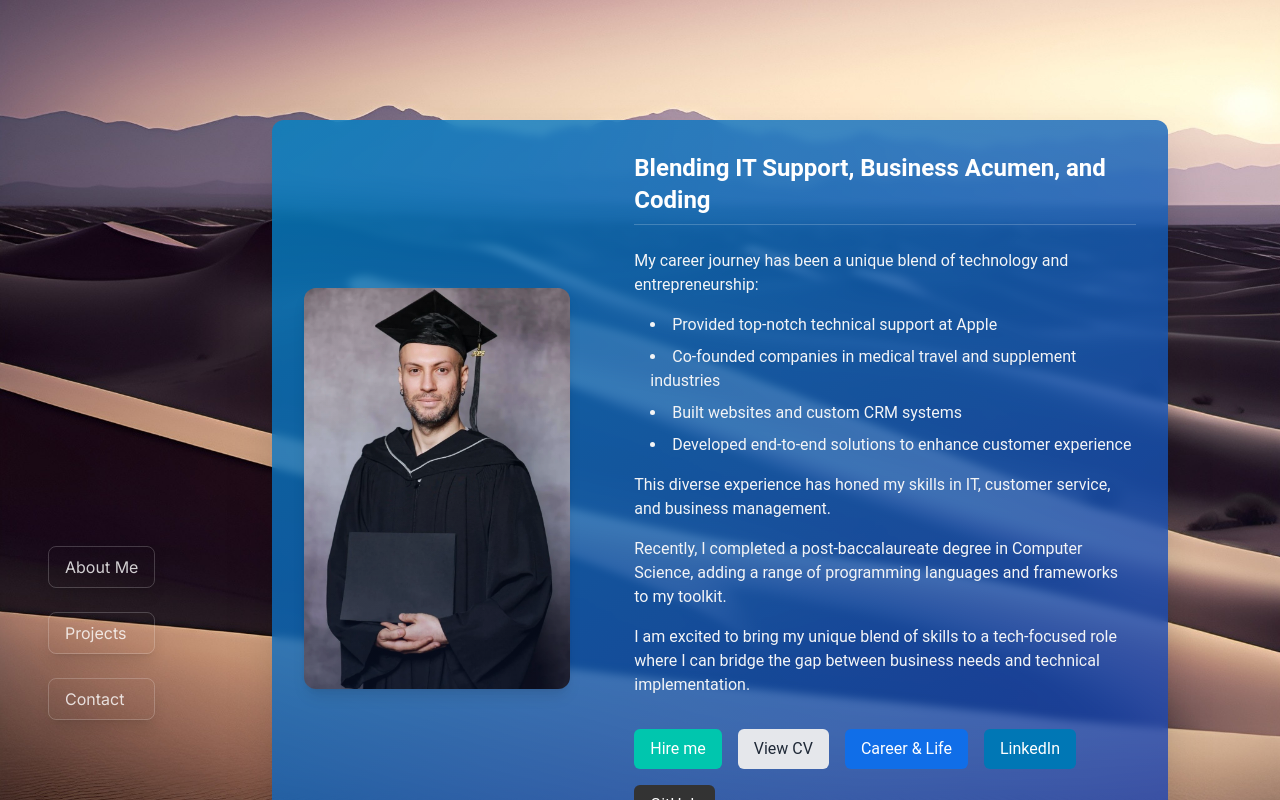
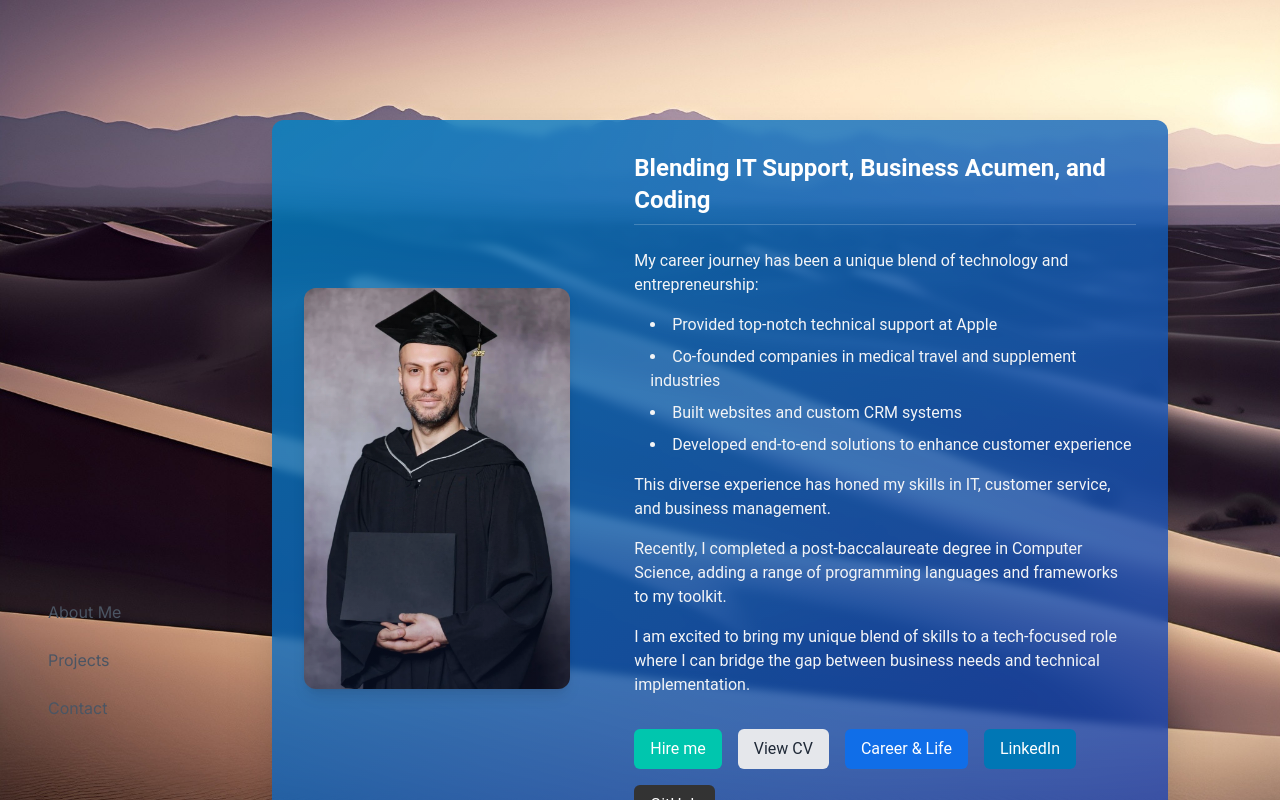
Before and after one commit to darkainu/portfolio-website-template, a Next.js app: page / in a window 1280 px wide. Built offline with nearby package versions, Linux system fonts and the light colour scheme.

Commit message:
fix sending emails via contact form

```diff
--- a/app/api/contact/route.tsx
+++ b/app/api/contact/route.ts
@@ -7,7 +7,7 @@ export async function POST(request: Request) {
   const { name, email, message } = await request.json();
 
   const msg = {
-    to: 'muratorhan@protonmail.com', // Your email address
+    to: 'muratorhan@pm.me', // Your email address
     from: 'muratorhansmail@gmail.com', // Your SendGrid verified sender
     subject: 'New Contact Form Submission',
     text: `Name: ${name}\nEmail: ${email}\nMessage: ${message}`,
--- a/components/Header.tsx
+++ b/components/Header.tsx
@@ -1,6 +1,4 @@
 import { useState, useEffect, useMemo } from 'react';
-import Image from 'next/image';
-import Link from 'next/link';
 
 const Header: React.FC = () => {
   const [activeSection, setActiveSection] = useState<string>('');
@@ -39,6 +37,7 @@ const Header: React.FC = () => {
 
     return () => scrollContainer?.removeEventListener('scroll', handleScroll);
   }, [sections]);
+
   const handleClick = (e: React.MouseEvent<HTMLAnchorElement>, sectionId: string) => {
     e.preventDefault();
     const scrollContainer = document.querySelector('.overflow-y-auto');
@@ -52,6 +51,7 @@ const Header: React.FC = () => {
     }
   };
 
+
   return (
     <nav className="hidden md:block fixed left-8 bottom-20 z-50 xl:left-12 2xl:left-16">
       <ul className="flex flex-col space-y-6">
@@ -60,18 +60,8 @@ const Header: React.FC = () => {
             <a
               href={`#${item.toLowerCase().replace(' ', '-')}`}
               onClick={(e) => handleClick(e, item.toLowerCase().replace(' ', '-'))}
-              className={`
-                relative px-4 py-2 rounded-lg
-                ${activeSection === item.toLowerCase().replace(' ', '-')
-                  ? 'bg-white/20 text-white font-semibold backdrop-blur-sm'
-                  : 'text-white/80 hover:text-white hover:bg-white/10'}
-                transition-all duration-300
-                flex items-center gap-2
-                shadow-lg
-                border border-white/20
-              `}
-            >
-              {item}
+              className={`relative group ${activeSection === item.toLowerCase().replace(' ', '-') ? 'text-customGreen' : 'text-gray-600'}`}            >
+              <span id={`nav-${item}`}>{item}</span>
             </a>
           </li>
         ))}
--- a/package.json
+++ b/package.json
@@ -13,8 +13,9 @@
     "@fontsource/montserrat": "^5.0.19",
     "@fontsource/poppins": "^5.0.15",
     "@fontsource/roboto": "^5.0.14",
-    "@sendgrid/mail": "^8.1.3",
+    "@sendgrid/mail": "^8.1.4",
     "autoprefixer": "^10.4.20",
+    "gsap": "^3.12.5",
     "next": "14.2.6",
     "nodemailer": "^6.9.15",
     "react": "^18",
```
Also changed, not shown: 1 other file (tests, documents, lock files or other folders).
